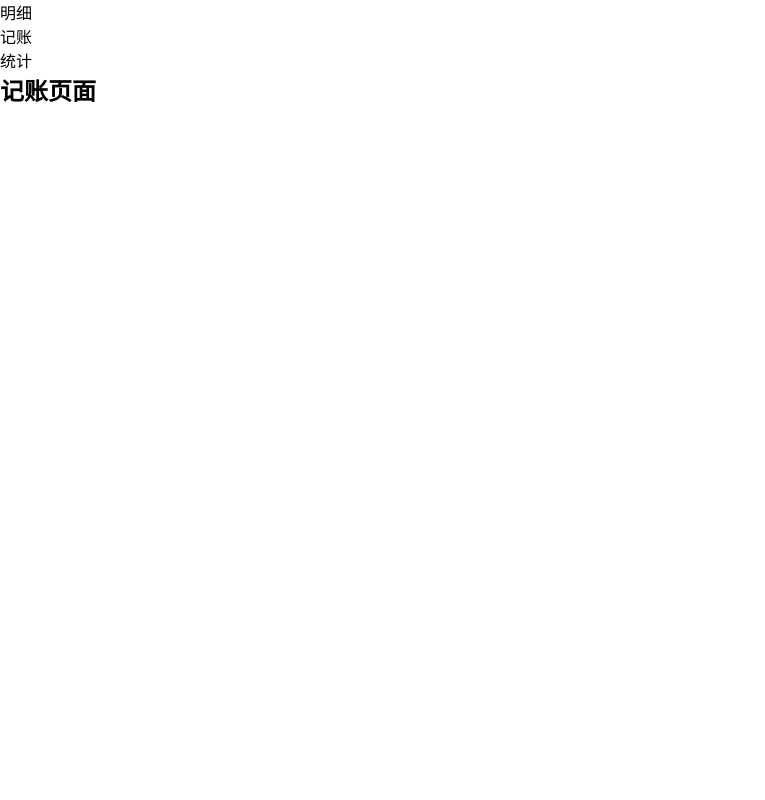
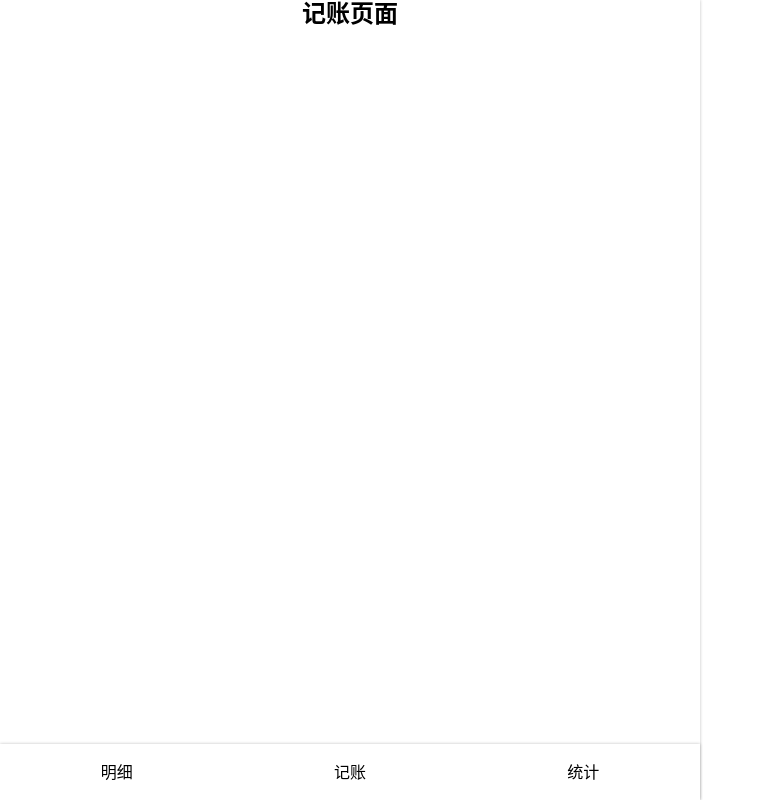
Before and after one commit to isCCcc/react_account, a React (Create React App) app: page /#/money in a window 1280 px wide. Shown: the whole page, without its empty margins (0-765 px from the left). Built offline with nearby package versions, Linux system fonts and the light colour scheme.

Commit message:
完成导航栏的布局

```diff
--- a/src/App.tsx
+++ b/src/App.tsx
@@ -2,29 +2,31 @@
 import {
     HashRouter as Router,
     Route,
-    Link,
     Routes, useLocation, Navigate
 } from "react-router-dom";
 import './index.scss'
+import styled from "styled-components";
+import Nav from "./components/Nav";
+
+const Wrapper = styled.div`
+  //border: 2px solid red;
+  text-align: center;
+  box-shadow: 0 0 3px rgba(0,0,0,0.25);
+  max-width: 700px;
+  height: 100vh;
+  display: flex;
+  flex-direction: column;
+`
+const Main = styled.div`
+  flex-grow: 1;
+  overflow: auto;
+`
 
 function App() {
     return (
         <Router>
-            <div>
-                <nav>
-                    <ul>
-                        <li>
-                            <Link to="/details">明细</Link>
-                        </li>
-                        <li>
-                            <Link to="/money">记账</Link>
-                        </li>
-                        <li>
-                            <Link to="/statistics">统计</Link>
-                        </li>
-                    </ul>
-                </nav>
-
+            <Wrapper>
+                <Main>
                     <Routes>
                         <Route path="/details" element={<Details/>}/>
                         <Route path="/money" element={<Money/>}/>
@@ -32,7 +34,9 @@
                         <Route path="/" element={<Navigate replace to="/money"/>}/>
                         <Route path="*" element={<NoMatch/>}/>
                     </Routes>
-            </div>
+                </Main>
+                <Nav />
+            </Wrapper>
         </Router>
     );
 }
--- /dev/null
+++ b/src/components/Nav.tsx
@@ -0,0 +1,34 @@
+import styled from "styled-components";
+import {Link} from "react-router-dom";
+import React from "react";
+
+const NavWrapper=styled.div`
+  box-shadow: 0 0 3px rgba(0,0,0,0.25);
+  line-height: 24px;
+    >ul{
+      display: flex;
+      >li{
+        width: 33.3333%;
+        text-align: center;
+        padding: 16px;
+      }
+    }
+`
+const Nav=()=>{
+    return(
+        <NavWrapper>
+            <ul>
+                <li>
+                    <Link to="/details">明细</Link>
+                </li>
+                <li>
+                    <Link to="/money">记账</Link>
+                </li>
+                <li>
+                    <Link to="/statistics">统计</Link>
+                </li>
+            </ul>
+        </NavWrapper>
+    )
+}
+export default Nav
--- /dev/null
+++ b/src/helper.scss
@@ -0,0 +1 @@
+$font-hei:-apple-system, "Noto Sans", "Helvetica Neue", Helvetica, "Nimbus Sans L", Arial, "Liberation Sans", "PingFang SC", "Hiragino Sans GB", "Noto Sans CJK SC", "Source Han Sans SC", "Source Han Sans CN", "Microsoft YaHei", "Wenquanyi Micro Hei", "WenQuanYi Zen Hei", "ST Heiti", SimHei, "WenQuanYi Zen Hei Sharp", sans-serif;
--- a/src/index.scss
+++ b/src/index.scss
@@ -1,4 +1,5 @@
 @import-normalize;
+@import "helper.scss";
 *{margin: 0;padding: 0;}
 *{box-sizing: border-box;}
 *::after{box-sizing: border-box;}
@@ -10,3 +11,8 @@
   text-decoration: none;
   color: inherit;
 }
+body{
+  font-family: $font-hei;
+  font-size: 16px;
+  line-height: 1.2;
+}
```
Lines whose indentation alone changed are shown as unchanged.
